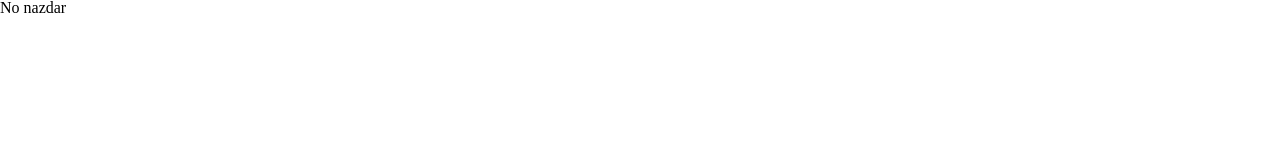
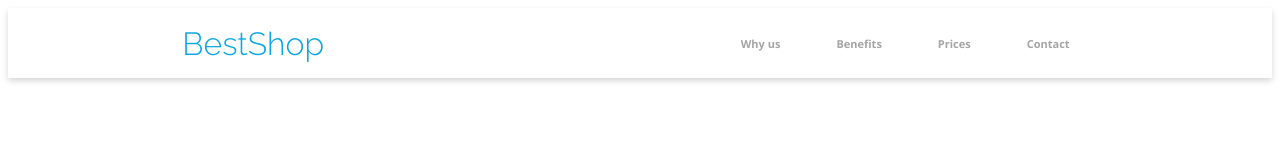
Before and after one commit to PremyslMarinak/1st_Workshop, a plain HTML site: page index.html in a window 1280 px wide. Drawn offline with nearby package versions, Linux system fonts and the light colour scheme.

Commit message:
Header done

```diff
--- a/css/style.css
+++ b/css/style.css
@@ -1,13 +1,77 @@
-:root{
-    --primary-color:#08A6E4;
-    --primary-shadow:rgba(7, 172, 230, .16);
-    --red-accent:red;
-    --green-aaccent:#55DFB4;
-    --grey:#A5A5A5;
-    --light-grey:#F7F7F7;
-    --white:#FFFFFF;
-    --black:#000000;
+:root {
+    --primary-color: #08A6E4;
+    --primary-shadow: rgba(7, 172, 230, .16);
+    --red-accent: red;
+    --green-aaccent: #55DFB4;
+    --grey: #A5A5A5;
+    --light-grey: #F7F7F7;
+    --white: #FFFFFF;
+    --black: #000000;
 
-    --OS:Open Sans;
-    --Ral:Raleway;
+    --OS: Open Sans;
+    --Ral: Raleway;
 }
+
+* {
+    box-sizing: border-box;
+    background-repeat: no-repeat;
+}
+
+.body{
+    font-family: var(--OS);
+}
+
+a {
+    text-decoration: none;
+}
+
+
+/*Header*/
+
+.header{
+    display: flex;
+    height:70px;
+    box-shadow: 0px 3px 6px #00000029;
+    background-color:var(--white);      /*Možná tady*/
+    justify-content: space-between;
+    align-items: center;
+
+}
+
+.header__container{
+    display: flex;
+    justify-content: space-around;
+    align-items:center;
+    height: 100%;
+    width: 83em;
+}
+
+.logo{
+    font-family: var(--Ral);
+    color: var(--primary-color);
+    font-size: 2rem;
+    font-weight: 300;
+}
+
+.nav{
+    display: flex;
+    justify-content: space-between;
+    align-items: center;
+    width: 100%;
+    list-style-type: none;
+}
+
+.link{
+    padding: 28px;
+    text-align: center;
+    color: var(--grey);
+    font-size: 11px;
+    font-weight: bold;
+    line-height: 15px;
+    font-family: var(--OS);
+
+}
+.link:hover {
+    color: var(--black);
+    border-bottom: 4px solid var(--primary-color);
+  }
--- a/index.html
+++ b/index.html
@@ -1,19 +1,39 @@
 <!doctype html>
 <html lang="en">
+
 <head>
   <meta charset="UTF-8">
   <meta name="viewport"
-        content="width=device-width, user-scalable=no, initial-scale=1.0, maximum-scale=1.0, minimum-scale=1.0">
+    content="width=device-width, user-scalable=no, initial-scale=1.0, maximum-scale=1.0, minimum-scale=1.0">
   <meta http-equiv="X-UA-Compatible" content="ie=edge">
   <title>BestShop</title>
-  <link rel="stylesheet" href="./css/reset.css">
+  <!--<link rel="stylesheet" href="./css/reset.css">-->
   <link rel="stylesheet" href="css/style.css">
-  <link href="https://fonts.googleapis.com/css2?family=Raleway:ital,wght@0,100..900;1,100..900&display=swap" rel="stylesheet">
-  <link href="https://fonts.googleapis.com/css2?family=Open+Sans:ital,wght@0,300..800;1,300..800&display=swap" rel="stylesheet">
+  <link href="https://fonts.googleapis.com/css2?family=Raleway:ital,wght@0,100..900;1,100..900&display=swap"
+    rel="stylesheet">
+  <link href="https://fonts.googleapis.com/css2?family=Open+Sans:ital,wght@0,300..800;1,300..800&display=swap"
+    rel="stylesheet">
 </head>
 
 <body>
-    <p>No nazdar</p>
+  <!--Header-->
+  <header class="header">
+    <div class="header__container">
+      <a href="#" class="logo">BestShop</a>
+      <nav>
+        <ul class="nav">
+          <li><a href="#" class="link">Why us</a></li>
+          <li><a href="#" class="link">Benefits</a></li>
+          <li><a href="#" class="link">Prices</a></li>
+          <li><a href="#" class="link">Contact</a></li>
+        </ul>
+      </nav>
+    </div>
+  </header>
+
+  <!--Opening-->
+
 
 </body>
+
 </html>
```
